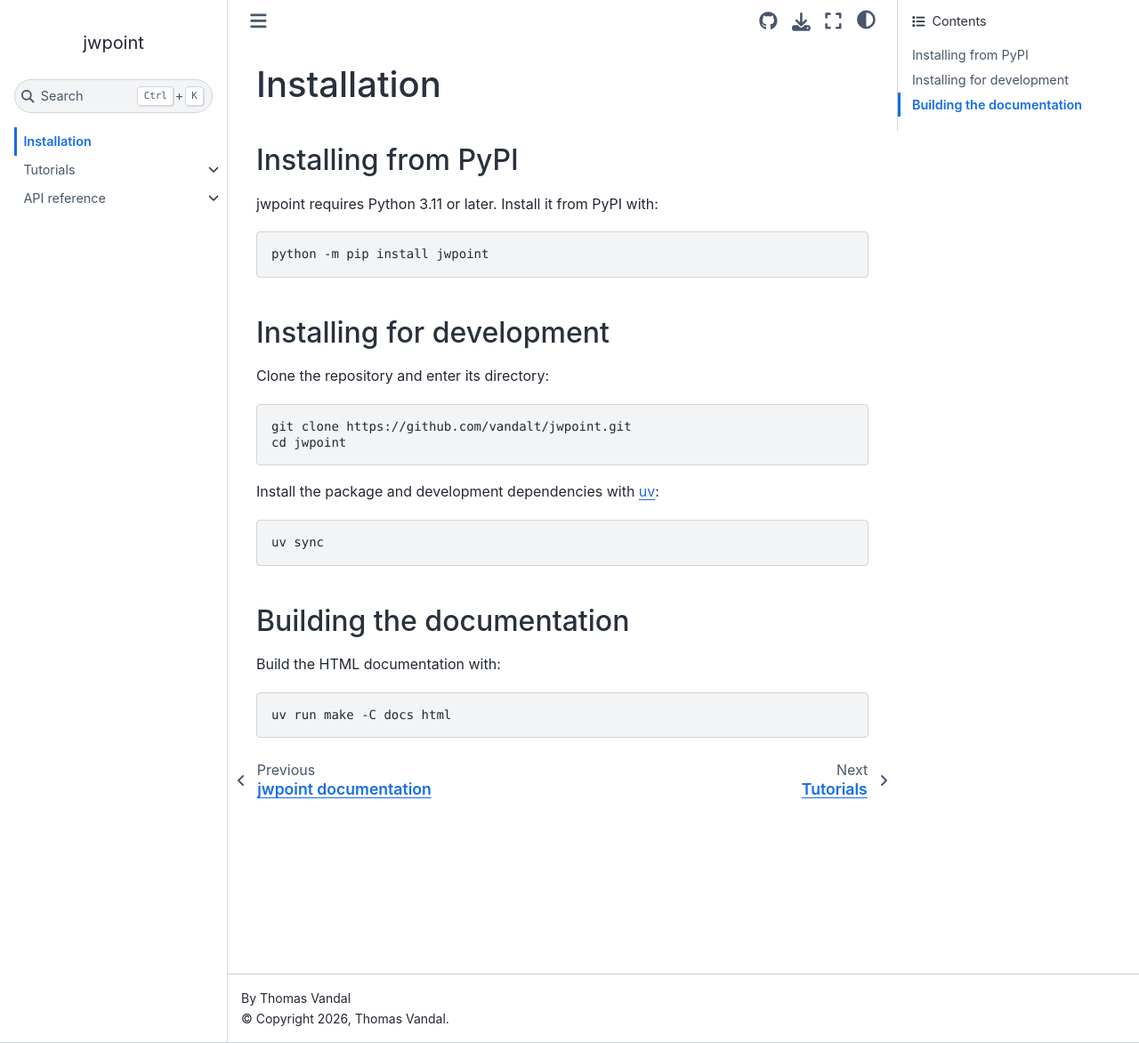
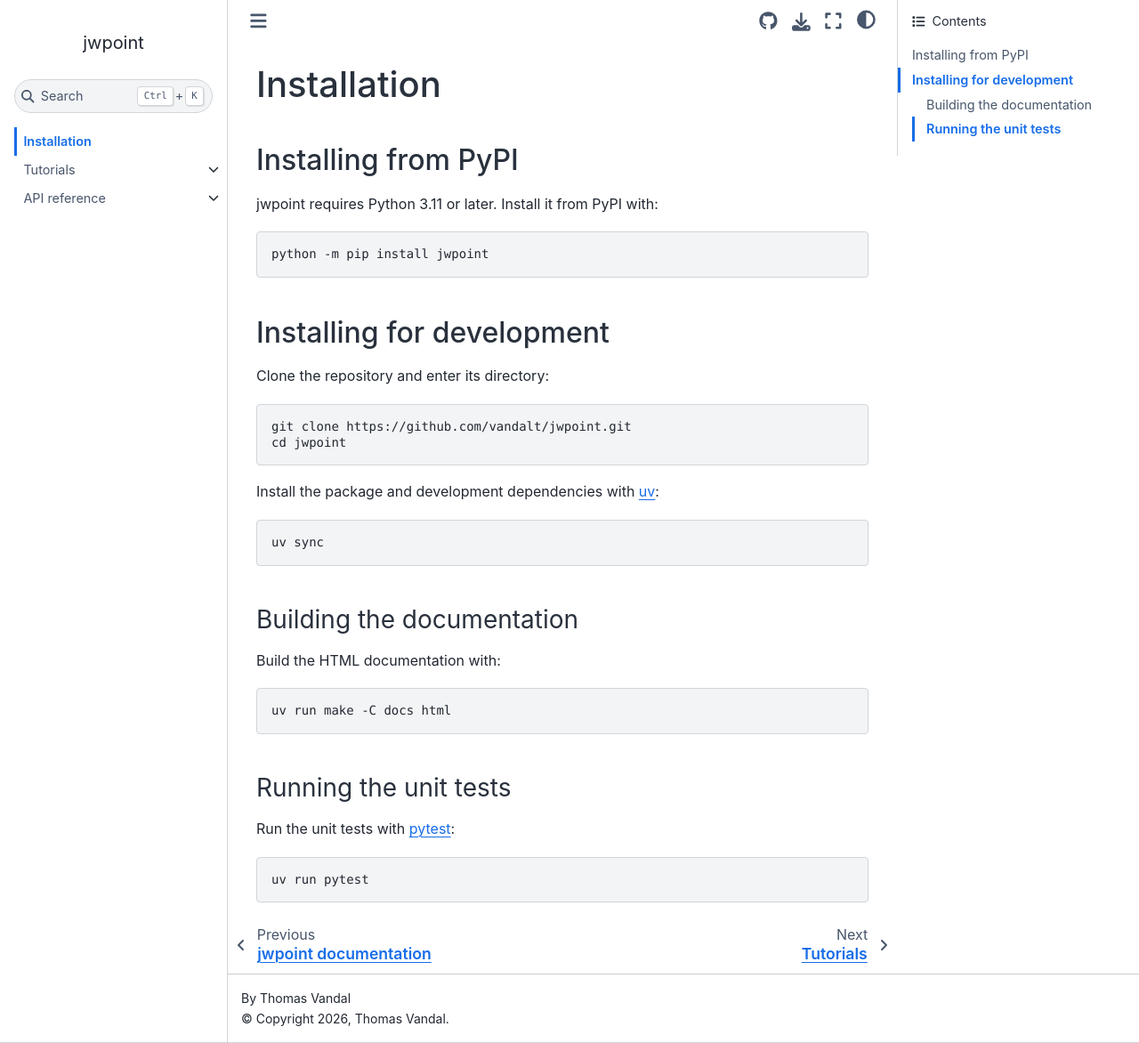
Before and after one commit to vandalt/jwpoint, a Sphinx documentation site: the page built from docs/installation.md, in a window 1280 px wide and 1172 px high. Shown: the whole window at 89% size. Built offline with Sphinx 7.4.7 and the Sphinx Book theme 1.1.4, drawn with Linux system fonts in a browser that asks for light colours; pages that are not in the unit, such as notebooks, are missing from menus.

Commit message:
Update the installation docs to mention unit tests

````diff
--- a/docs/installation.md
+++ b/docs/installation.md
@@ -24,10 +24,18 @@
 uv sync
 ```
 
-## Building the documentation
+### Building the documentation
 
 Build the HTML documentation with:
 
 ```console
 uv run make -C docs html
 ```
+
+### Running the unit tests
+
+Run the unit tests with [pytest](https://pytest.org/):
+
+```console
+uv run pytest
+```
````
